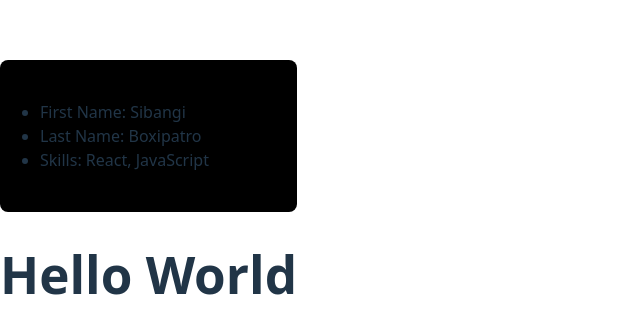
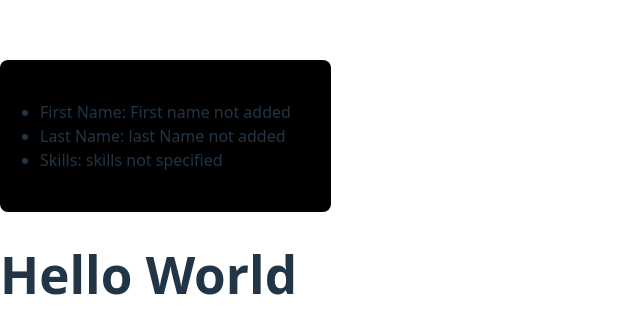
Before and after one commit to Sibangi-2911/Bootcamp-Web-Development, a React (Vite) app in the folder fullstack-react-vite/: page / in a window 1280 px wide. Shown: the part 210-544 px from the top of the page, without its empty margins (0-640 px from the left). Built offline with nearby package versions, Linux system fonts and the light colour scheme.

Commit message:
props were used and default values assigned

```diff
--- a/fullstack-react-vite/src/components/userProfile/userProfile.jsx
+++ b/fullstack-react-vite/src/components/userProfile/userProfile.jsx
@@ -1,14 +1,18 @@
 // styles is an object
 import styles from "./userProfile.module.css";
 
-export default function UserProfile(){
+export default function UserProfile(props){
+  const {firstName="First name not added",
+    lastName="last Name not added",
+    skills="skills not specified",
+    } = props;
   return (
     <>
       <section>
         <ul className={`${styles.userDetails} ${styles.border}`}>
-          <li>First Name: Sibangi</li>
-          <li>Last Name: Boxipatro</li>
-          <li>Skills: React, JavaScript</li>
+          <li>First Name: {firstName}</li>
+          <li>Last Name: {lastName}</li>
+          <li>Skills: {skills}</li>
         </ul>
       </section>
     </>
```
